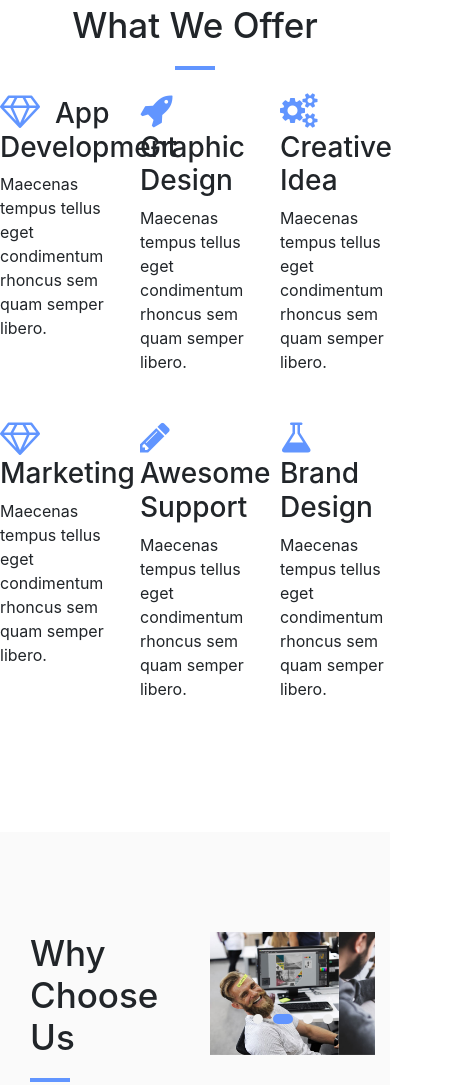
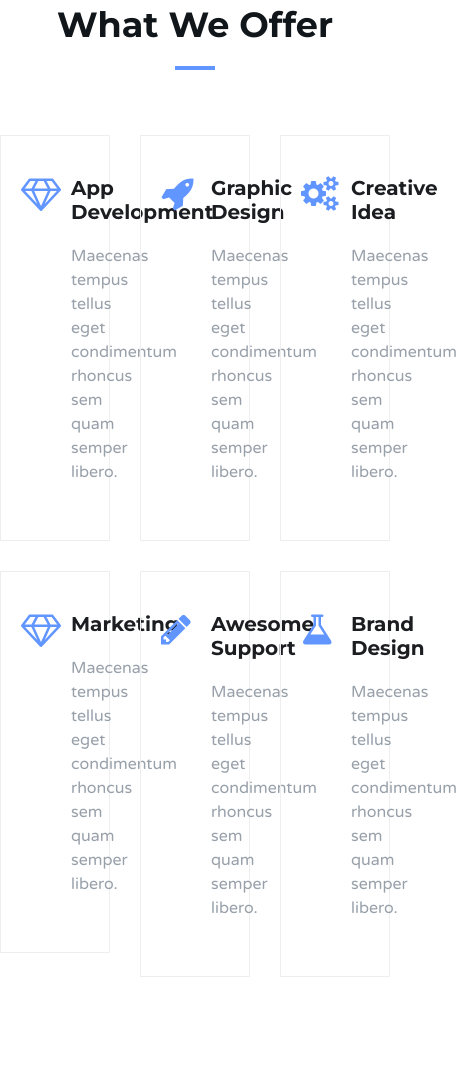
Before and after one commit to r0m21/Creative-Agency, a plain HTML site: page index.html in a window 390 px wide. Shown: the part 2500-3585 px from the top of the page, 457 px wide, since content can reach past the window. Drawn offline with Linux system fonts and the light colour scheme.

Commit message:
CSS/animation de la section 3 terminé. Responsive à faire.

```diff
--- a/css/style.css
+++ b/css/style.css
@@ -156,6 +156,7 @@
         z-index:1;
     }
 
+    /* Les effets du bloc work-content */
     .work-content h5{
         transform: translateY(100%);
         opacity :0;
@@ -182,12 +183,14 @@
         opacity:1;
     }
 
-    .work:hover .overlay, .work:hover .work-content, .lightbox:hover{   /* Effets */
+    .work:hover .overlay, .work:hover .lightbox:hover{   /* Effets */
         opacity: 0.8;
         transition: 0.2s opacity;
         transition-delay: 0s;
     }
+
     .work:hover .work-content{opacity: 1; transition: 0.2s opacity; transition-delay: 0s;}
+
     .lightbox{  /* Petite box bleu (liens) */
         display:flex;
         width: 50px;
@@ -196,9 +199,25 @@
         color: #FFF;
         margin: 0 5px;
         opacity : 0;
-        transition : 0.2s;
-        transition-delay:0.2s;
+        transition: 0.2s opacity;
+        transition-delay: 0.2s;
     }
+
+    /* =========================================================================
+                                    Section 3
+    ========================================================================= */
+
+    .box-offer{
+        padding: 40px 20px 40px 70px;
+        position:relative;
+    }
+
+    article .box-offer i{
+        position: absolute;
+        left: 20px;
+
+    }
+
 
     /* =========================================================================
                                     Géneral Spécifique
--- a/index.html
+++ b/index.html
@@ -109,7 +109,7 @@
                     <div class="work-content">
                         <p class="Varela color-6">CATEGORY</p>
                         <h5 class="Montserrat bold fs-20 text-white">Lorem ipsum dolor</h5>
-                            <div class="work-links d-flex mt-20">
+                        <div class="d-flex mt-20">
                             <a class="lightbox justify-content-center align-items-center no-decoration" href="#">
                                 <i class="fa fa-external-link text-white"></i>
                             </a>
@@ -126,7 +126,7 @@
                     <div class="work-content">
                         <p class="Varela color-6">CATEGORY</p>
                         <h5 class="Montserrat bold fs-20 text-white">Lorem ipsum dolor</h5>
-                        <div class="work-links d-flex mt-20">
+                        <div class="d-flex mt-20">
                             <a class="lightbox justify-content-center align-items-center no-decoration" href="#">
                                 <i class="fa fa-external-link text-white"></i>
                             </a>
@@ -143,7 +143,7 @@
                     <div class="work-content">
                         <p class="Varela color-6">CATEGORY</p>
                         <h5 class="Montserrat bold fs-20 text-white">Lorem ipsum dolor</h5>
-                        <div class="work-links d-flex mt-20">
+                        <div class="d-flex mt-20">
                             <a class="lightbox justify-content-center align-items-center no-decoration" href="#">
                                 <i class="fa fa-external-link text-white"></i>
                             </a>
@@ -160,7 +160,7 @@
                     <div class="work-content">
                         <p class="Varela color-6">CATEGORY</p>
                         <h5 class="Montserrat bold fs-20 text-white">Lorem ipsum dolor</h5>
-                        <div class="work-links d-flex mt-20">
+                        <div class="d-flex mt-20">
                             <a class="lightbox justify-content-center align-items-center no-decoration" href="#">
                                 <i class="fa fa-external-link text-white"></i>
                             </a>
@@ -177,7 +177,7 @@
                     <div class="work-content">
                         <p class="Varela color-6">CATEGORY</p>
                         <h5 class="Montserrat bold fs-20 text-white">Lorem ipsum dolor</h5>
-                        <div class="work-links d-flex mt-20">
+                        <div class="d-flex mt-20">
                             <a class="lightbox justify-content-center align-items-center no-decoration" href="#">
                                 <i class="fa fa-external-link text-white"></i>
                             </a>
@@ -194,7 +194,7 @@
                     <div class="work-content">
                         <p class="Varela color-6">CATEGORY</p>
                         <h5 class="Montserrat bold fs-20 text-white">Lorem ipsum dolor</h5>
-                        <div class="work-links d-flex mt-20">
+                        <div class="d-flex mt-20">
                             <a class="lightbox justify-content-center align-items-center no-decoration" href="#">
                                 <i class="fa fa-external-link text-white"></i>
                             </a>
@@ -210,31 +210,49 @@
     </section>
 <!-- Section 3 "What We Offer" -->
     <section class="container ptb-100">
-        <h2 class="text-center col-12 fs-35 separator">What We Offer</h2>
+        <h2 class="col-12 text-center Montserrat bold color-title mb-50 fs-35 separator">What We Offer</h2>
         <div class="row">
-            <article class="col-4 mtb-15">
-                <h3><i class="fa fa-diamond color-6 fs-35 mr-15"></i>App Development</h3>
-                <p>Maecenas tempus tellus eget condimentum rhoncus sem quam semper libero.</p>
+            <article class="col-4">
+                <div class="box-offer mtb-15 border-2 overlay-x">
+                    <i class="fa fa-diamond color-6 fs-35"></i>
+                    <h3 class="Montserrat bold mb-20 color-5 fs-20">App Development</h3>
+                    <p class="Varela color-2">Maecenas tempus tellus eget condimentum rhoncus sem quam semper libero.</p>
+                </div>
             </article>
-            <article class="col-4 mtb-15">
-                <h3><i class="fa fa-rocket color-6 fs-35 mr-15"></i>Graphic Design</h3>
-                <p>Maecenas tempus tellus eget condimentum rhoncus sem quam semper libero.</p>
+            <article class="col-4">
+                <div class="box-offer mtb-15 border-2 overlay-x">
+                    <i class="fa fa-rocket color-6 fs-35 mr-15"></i>
+                    <h3 class="Montserrat bold mb-20 color-5 fs-20">Graphic Design</h3>
+                    <p class="Varela color-2">Maecenas tempus tellus eget condimentum rhoncus sem quam semper libero.</p>
+                </div>
             </article>
-            <article class="col-4 mtb-15">
-                <h3><i class="fa fa-gears color-6 fs-35 mr-15"></i>Creative Idea</h3>
-                <p>Maecenas tempus tellus eget condimentum rhoncus sem quam semper libero.</p>
+            <article class="col-4">
+                <div class="box-offer mtb-15 border-2 overlay-x">
+                    <i class="fa fa-gears color-6 fs-35 mr-15"></i>
+                    <h3 class="Montserrat bold mb-20 color-5 fs-20">Creative Idea</h3>
+                    <p class="Varela color-2">Maecenas tempus tellus eget condimentum rhoncus sem quam semper libero.</p>
+                </div>
             </article>
-            <article class="col-4 mtb-15">
-                <h3><i class="fa fa-diamond color-6 fs-35 mr-15"></i>Marketing</h3>
-                <p>Maecenas tempus tellus eget condimentum rhoncus sem quam semper libero.</p>
+            <article class="col-4">
+                <div class="box-offer mtb-15 border-2 overlay-x">
+                    <i class="fa fa-diamond color-6 fs-35 mr-15"></i>
+                    <h3 class="Montserrat bold mb-20 color-5 fs-20">Marketing</h3>
+                    <p class="Varela color-2">Maecenas tempus tellus eget condimentum rhoncus sem quam semper libero.</p>
+                </div>
             </article>
-            <article class="col-4 mtb-15">
-                <h3><i class="fa fa-pencil color-6 fs-35 mr-15"></i>Awesome Support</h3>
-                <p>Maecenas tempus tellus eget condimentum rhoncus sem quam semper libero.</p>
+            <article class="col-4">
+                <div class="box-offer mtb-15 border-2 overlay-x">
+                    <i class="fa fa-pencil color-6 fs-35 mr-15"></i>
+                    <h3 class="Montserrat bold mb-20 color-5 fs-20">Awesome Support</h3>
+                    <p class="Varela color-2">Maecenas tempus tellus eget condimentum rhoncus sem quam semper libero.</p>
+                </div>
             </article>
-            <article class="col-4 mtb-15">
-                <h3><i class="fa fa-flask color-6 fs-35 mr-15"></i>Brand Design</h3>
-                <p>Maecenas tempus tellus eget condimentum rhoncus sem quam semper libero.</p>
+            <article class="col-4">
+                <div class="box-offer mtb-15 border-2 overlay-x">
+                    <i class="fa fa-flask color-6 fs-35 mr-15"></i>
+                    <h3 class="Montserrat bold mb-20 color-5 fs-20">Brand Design</h3>
+                    <p class="Varela color-2">Maecenas tempus tellus eget condimentum rhoncus sem quam semper libero.</p>
+                </div>
             </article>
         </div>
     </section>
```
Lines whose indentation alone changed are shown as unchanged.
